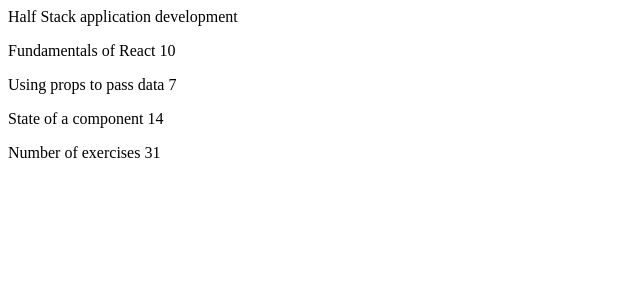
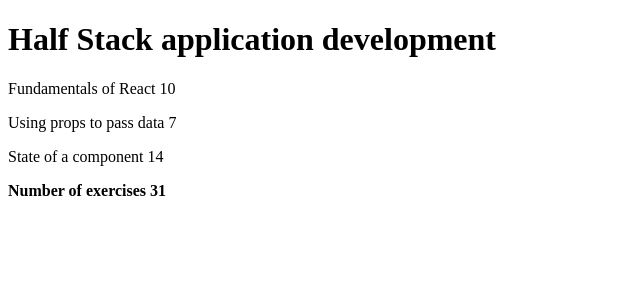
Before and after one commit to zzsealy/fullstackopen, a React (Create React App) app in the folder part1/: page / in a window 1280 px wide. Shown: the top 300 px of the page, without its empty margins (0-640 px from the left). Built offline with nearby package versions, Linux system fonts and the light colour scheme.

Commit message:
wip: 练习1.3

```diff
--- a/part1/src/App.js
+++ b/part1/src/App.js
@@ -1,49 +1,29 @@
-
-const Header = (props) => {
-  return (
-    <div>{props.course}</div>
-  )
-}
-
-
-const Content = (props) => {
-  return (
-    <div>
-        <Part part={props.part1} exercises={props.exercises1} />
-        <Part part={props.part2} exercises={props.exercises2} />
-        <Part part={props.part3} exercises={props.exercises3} />
-    </div>
-  )
-}
-
-const Part = (props) => {
-  return (
-    <p>{props.part} {props.exercises}</p>
-  )
-}
-
-
-const Total = (props) => {
-  return (
-      <p>Number of exercises {props.exercises1 + props.exercises2 + props.exercises3}</p>
-  )
-}
 
 const App = () => {
   const course = 'Half Stack application development'
-  const part1 = 'Fundamentals of React'
-  const exercises1 = 10
-  const part2 = 'Using props to pass data'
-  const exercises2 = 7
-  const part3 =  'State of a component'
-  const exercises3 = 14
+  const part1 = {
+    name: 'Fundamentals of React',
+    exercises: 10
+  }
+
+  const part2 = {
+    name: 'Using props to pass data',
+    exercises: 7
+  }
+
+  const part3 = {
+    name: 'State of a component',
+    exercises: 14
+  }
 
   return (
     <div>
-      <Header course={course}/>
-      <Content part1={part1} part2={part2} part3={part3}
-        exercises1={exercises1} exercises2={exercises2} exercises3={exercises3} />
-      <Total exercises1={exercises1} exercises2={exercises2} exercises3={exercises3}/>
+      <h1>{course}</h1>
+      <p>{part1.name} {part1.exercises}</p>
+      <p>{part2.name} {part2.exercises}</p>
+      <p>{part3.name} {part3.exercises}</p>
+
+      <strong><p>Number of exercises {part1.exercises + part2.exercises + part3.exercises}</p></strong>
     </div>
 
   )
```
